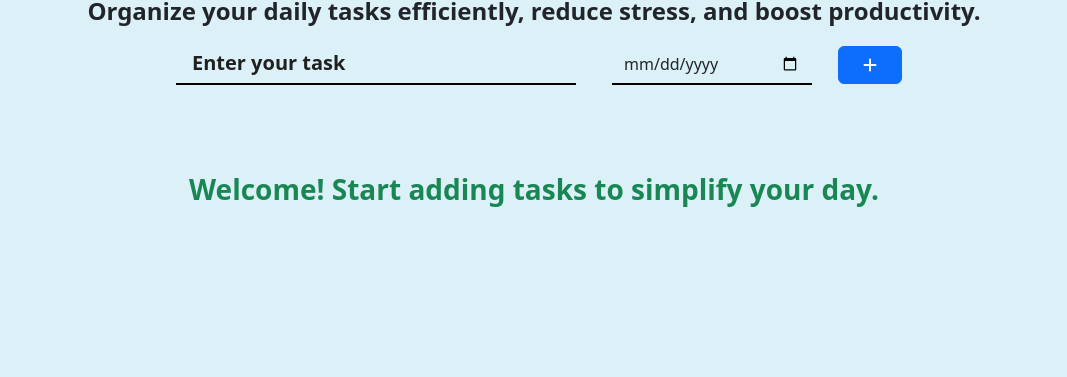
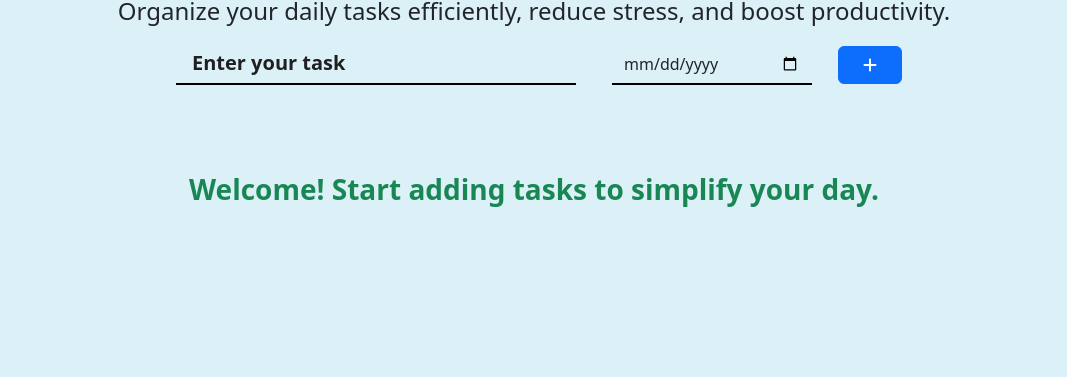
Before and after one commit to Mansi-unge/checkllist, a plain HTML site: page index.html in a window 1280 px wide. Shown: the part 423-800 px from the top of the page, without its empty margins (106-1173 px from the left). Drawn offline with nearby package versions, Linux system fonts and the light colour scheme.

Commit message:
Update index.html

```diff
--- a/index.html
+++ b/index.html
@@ -23,7 +23,7 @@
                 "Simplify Your Day, Amplify Your Success."
             </h1>
             <!-- Responsive paragraph text -->
-            <p class="fw-semibold fs-4 fs-md-3 text-center mx-lg-5">
+            <p class="fw-md-semibold fw-light fs-4 fs-md-3 text-center mx-lg-5">
                 Organize your daily tasks efficiently, reduce stress, and boost productivity.
             </p>
         </div>
```
